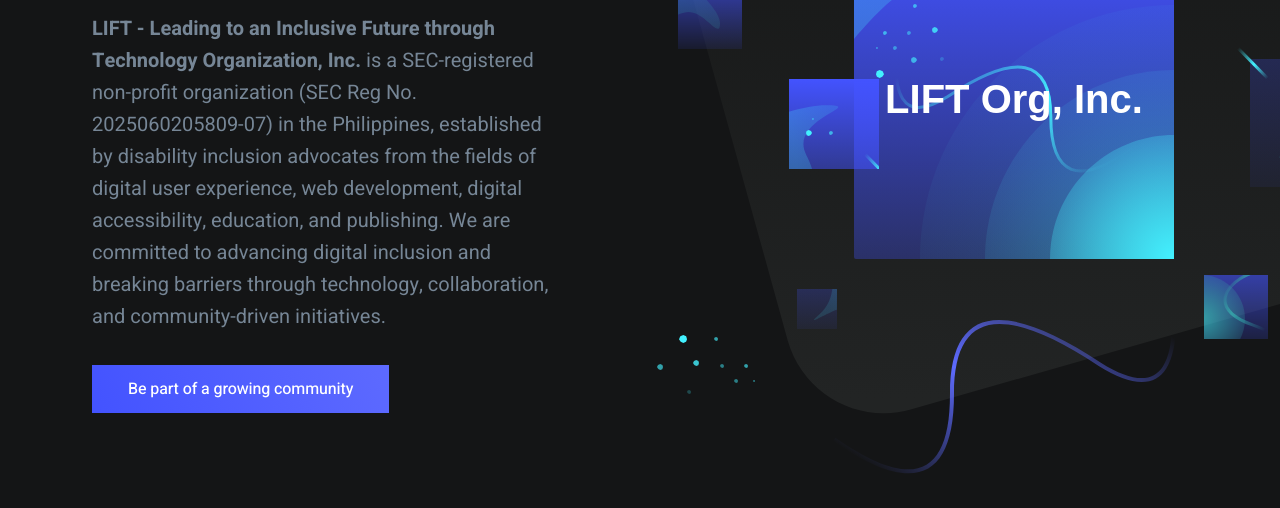
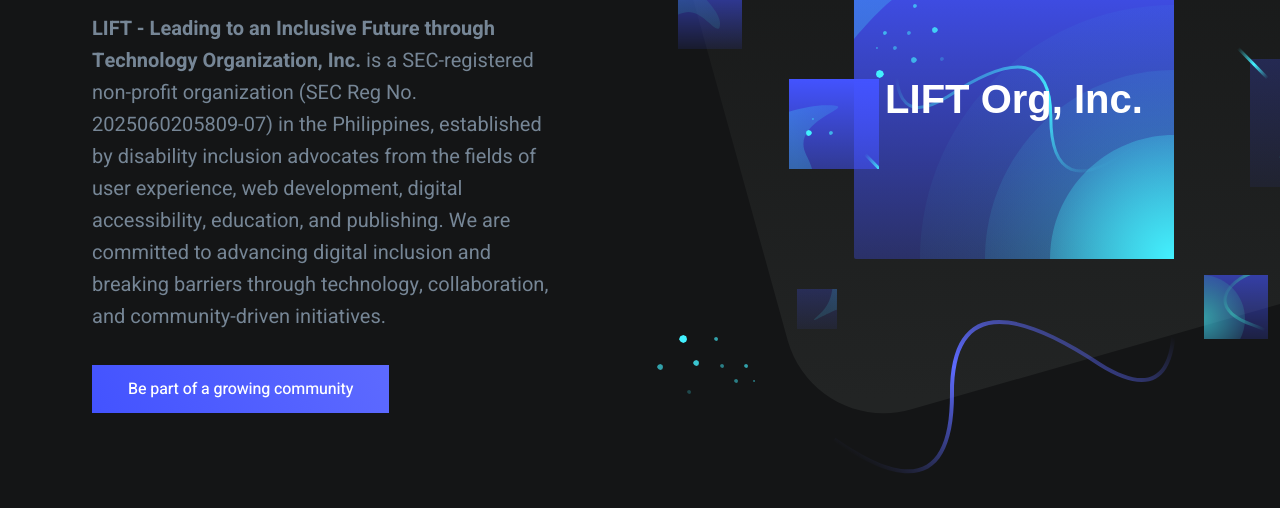
Before and after one commit to ohrainier/liftph.github.io, a plain HTML site: page index.html in a window 1280 px wide. Shown: the part 279-787 px from the top of the page. Drawn offline with nearby package versions, Linux system fonts and the light colour scheme.

Commit message:
Removed digital in the description

```diff
--- a/index.html
+++ b/index.html
@@ -33,7 +33,7 @@
                     <div class="hero-inner">
 						<div class="hero-copy">
 	                        <h1 class="hero-title mt-0 is-revealing">Welcome to LIFT Org, Inc.!</h1>
-	                        <p class="hero-paragraph is-revealing"><strong>LIFT - Leading to an Inclusive Future through Technology Organization, Inc.</strong> is a SEC-registered non-profit organization (SEC Reg No. 2025060205809-07) in the Philippines, established by disability inclusion advocates from the fields of digital user experience, web development, digital accessibility, education, and publishing.
+	                        <p class="hero-paragraph is-revealing"><strong>LIFT - Leading to an Inclusive Future through Technology Organization, Inc.</strong> is a SEC-registered non-profit organization (SEC Reg No. 2025060205809-07) in the Philippines, established by disability inclusion advocates from the fields of user experience, web development, digital accessibility, education, and publishing.
 
 We are committed to advancing digital inclusion and breaking barriers through technology, collaboration, and community-driven initiatives.</p>
 							<div class="hero-form field field-grouped is-revealing">
```
